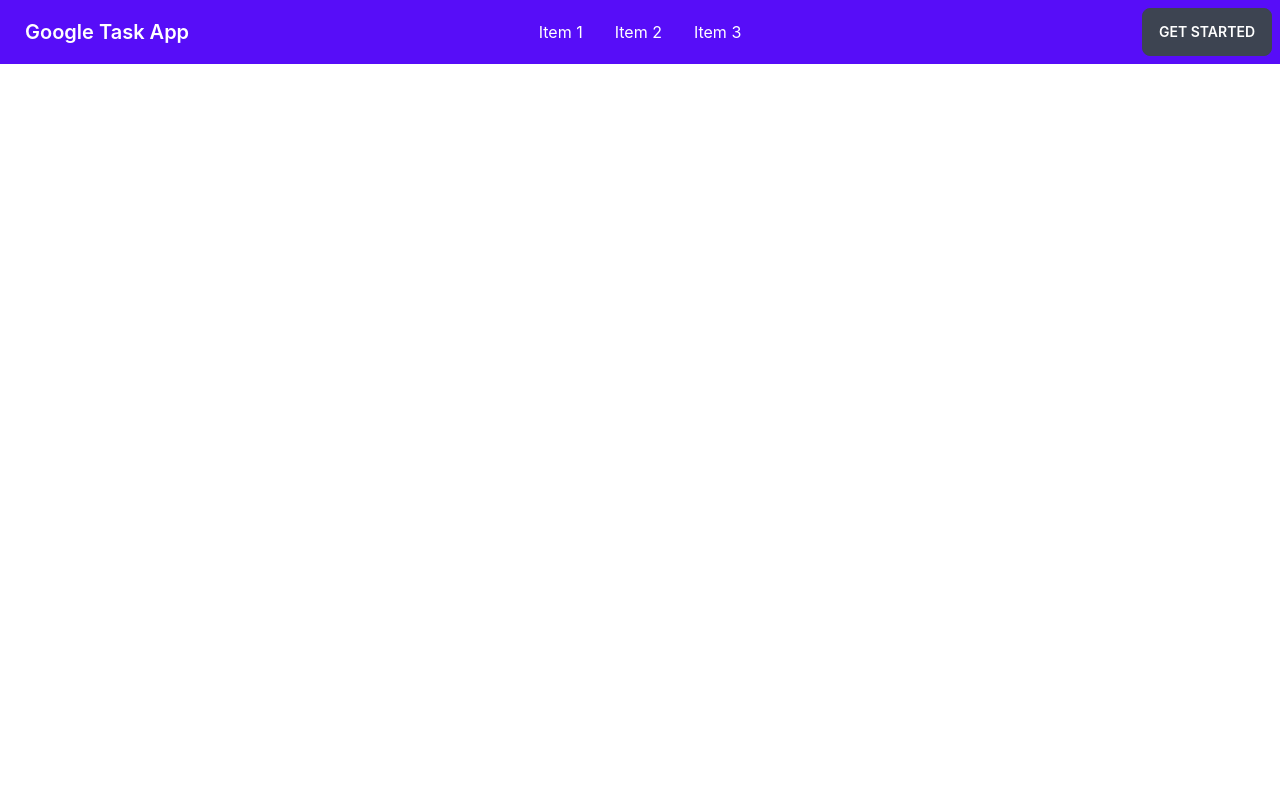
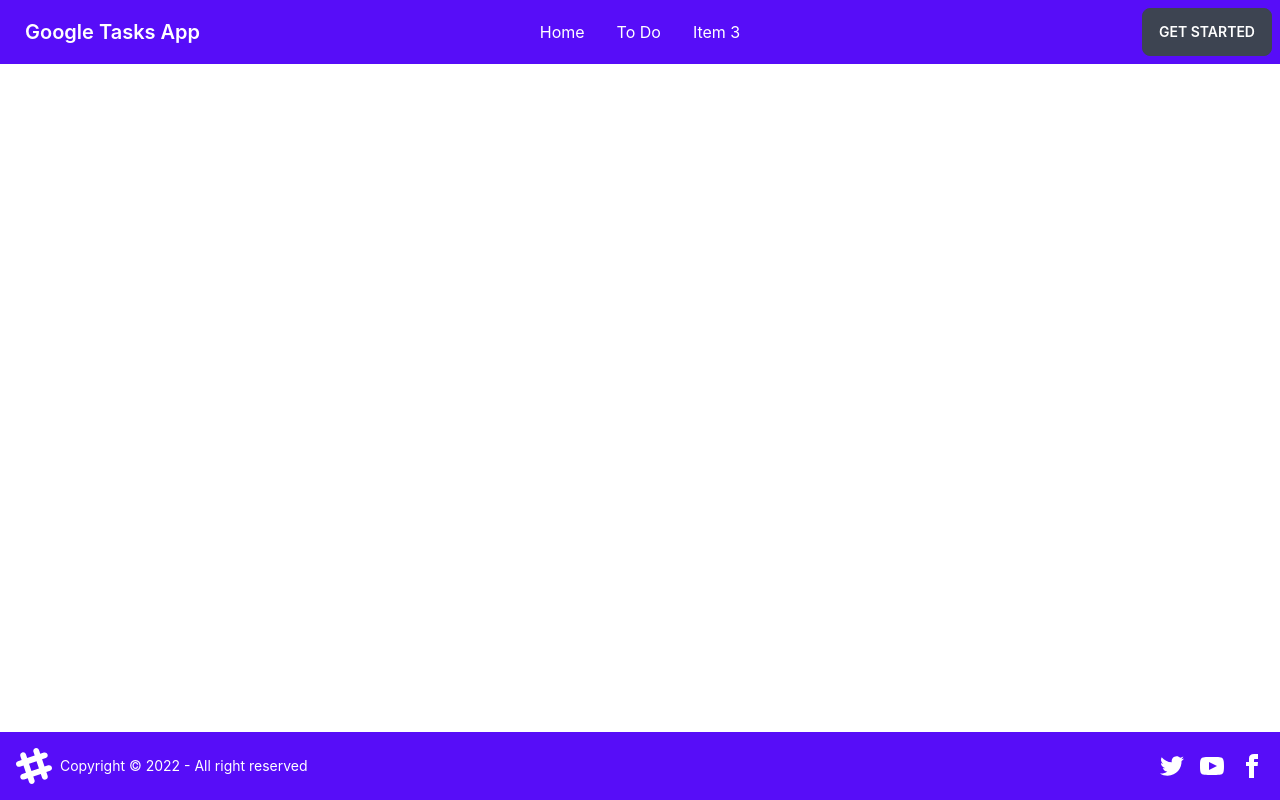
Before and after one commit to annise-arif/Google-Tasks-App, a React (Create React App) app: page / in a window 1280 px wide. Built offline with nearby package versions, Linux system fonts and the light colour scheme.

Commit message:
implemented footer and firebase hosting

```diff
--- a/package.json
+++ b/package.json
@@ -7,6 +7,7 @@
     "@testing-library/react": "^13.3.0",
     "@testing-library/user-event": "^13.5.0",
     "daisyui": "^2.17.0",
+    "firebase": "^9.8.4",
     "react": "^18.2.0",
     "react-dom": "^18.2.0",
     "react-router-dom": "^6.3.0",
--- a/src/App.js
+++ b/src/App.js
@@ -1,5 +1,6 @@
 import { Route, Routes } from 'react-router-dom';
 import './App.css';
+import Footer from './pages/Footer/Footer';
 import Navbar from './pages/Navbar/Navbar.js';
 
 function App() {
@@ -9,6 +10,7 @@
         <Routes>
           <Route></Route>
         </Routes>
+        <Footer></Footer>
     </div>
   );
 }
--- /dev/null
+++ b/src/pages/Footer/Footer.js
@@ -0,0 +1,59 @@
+import React from "react";
+
+const Footer = () => {
+  return (
+    <footer class="footer items-center p-4 bg-primary fixed bottom-0 text-neutral-content">
+      <div class="items-center grid-flow-col">
+        <svg
+          width="36"
+          height="36"
+          viewBox="0 0 24 24"
+          xmlns="http://www.w3.org/2000/svg"
+          fill-rule="evenodd"
+          clip-rule="evenodd"
+          class="fill-current"
+        >
+          <path d="M22.672 15.226l-2.432.811.841 2.515c.33 1.019-.209 2.127-1.23 2.456-1.15.325-2.148-.321-2.463-1.226l-.84-2.518-5.013 1.677.84 2.517c.391 1.203-.434 2.542-1.831 2.542-.88 0-1.601-.564-1.86-1.314l-.842-2.516-2.431.809c-1.135.328-2.145-.317-2.463-1.229-.329-1.018.211-2.127 1.231-2.456l2.432-.809-1.621-4.823-2.432.808c-1.355.384-2.558-.59-2.558-1.839 0-.817.509-1.582 1.327-1.846l2.433-.809-.842-2.515c-.33-1.02.211-2.129 1.232-2.458 1.02-.329 2.13.209 2.461 1.229l.842 2.515 5.011-1.677-.839-2.517c-.403-1.238.484-2.553 1.843-2.553.819 0 1.585.509 1.85 1.326l.841 2.517 2.431-.81c1.02-.33 2.131.211 2.461 1.229.332 1.018-.21 2.126-1.23 2.456l-2.433.809 1.622 4.823 2.433-.809c1.242-.401 2.557.484 2.557 1.838 0 .819-.51 1.583-1.328 1.847m-8.992-6.428l-5.01 1.675 1.619 4.828 5.011-1.674-1.62-4.829z"></path>
+        </svg>
+        <p>Copyright © 2022 - All right reserved</p>
+      </div>
+      <div class="grid-flow-col gap-4 md:place-self-center md:justify-self-end">
+        <a>
+          <svg
+            xmlns="http://www.w3.org/2000/svg"
+            width="24"
+            height="24"
+            viewBox="0 0 24 24"
+            class="fill-current"
+          >
+            <path d="M24 4.557c-.883.392-1.832.656-2.828.775 1.017-.609 1.798-1.574 2.165-2.724-.951.564-2.005.974-3.127 1.195-.897-.957-2.178-1.555-3.594-1.555-3.179 0-5.515 2.966-4.797 6.045-4.091-.205-7.719-2.165-10.148-5.144-1.29 2.213-.669 5.108 1.523 6.574-.806-.026-1.566-.247-2.229-.616-.054 2.281 1.581 4.415 3.949 4.89-.693.188-1.452.232-2.224.084.626 1.956 2.444 3.379 4.6 3.419-2.07 1.623-4.678 2.348-7.29 2.04 2.179 1.397 4.768 2.212 7.548 2.212 9.142 0 14.307-7.721 13.995-14.646.962-.695 1.797-1.562 2.457-2.549z"></path>
+          </svg>
+        </a>
+        <a>
+          <svg
+            xmlns="http://www.w3.org/2000/svg"
+            width="24"
+            height="24"
+            viewBox="0 0 24 24"
+            class="fill-current"
+          >
+            <path d="M19.615 3.184c-3.604-.246-11.631-.245-15.23 0-3.897.266-4.356 2.62-4.385 8.816.029 6.185.484 8.549 4.385 8.816 3.6.245 11.626.246 15.23 0 3.897-.266 4.356-2.62 4.385-8.816-.029-6.185-.484-8.549-4.385-8.816zm-10.615 12.816v-8l8 3.993-8 4.007z"></path>
+          </svg>
+        </a>
+        <a>
+          <svg
+            xmlns="http://www.w3.org/2000/svg"
+            width="24"
+            height="24"
+            viewBox="0 0 24 24"
+            class="fill-current"
+          >
+            <path d="M9 8h-3v4h3v12h5v-12h3.642l.358-4h-4v-1.667c0-.955.192-1.333 1.115-1.333h2.885v-5h-3.808c-3.596 0-5.192 1.583-5.192 4.615v3.385z"></path>
+          </svg>
+        </a>
+      </div>
+    </footer>
+  );
+};
+
+export default Footer;
--- a/src/pages/Navbar/Navbar.js
+++ b/src/pages/Navbar/Navbar.js
@@ -26,25 +26,25 @@
             class="menu menu-compact dropdown-content mt-3 p-2 shadow bg-primary rounded-box w-52"
           >
             <li>
-              <a>Item 1</a>
+              <a>Completed Tasks</a>
             </li>
             <li tabindex="0">
-              <a class="justify-between">Item 2</a>
+              <a class="justify-between">To Do</a>
             </li>
             <li>
-              <a>Item 3</a>
+              <a>Calendar</a>
             </li>
           </ul>
         </div>
-        <a class="btn btn-ghost normal-case text-xl">Google Task App</a>
+        <a class="btn btn-ghost normal-case text-xl">Google Tasks App</a>
       </div>
       <div class="navbar-center hidden lg:flex">
         <ul class="menu menu-horizontal p-0">
           <li>
-            <a>Item 1</a>
+            <a>Home</a>
           </li>
           <li tabindex="0">
-           <a>Item 2</a>
+           <a>To Do</a>
           </li>
           <li>
             <a>Item 3</a>
```
Also changed, not shown: firebase.json (added), 2 other files (tests, documents, lock files or other folders).
